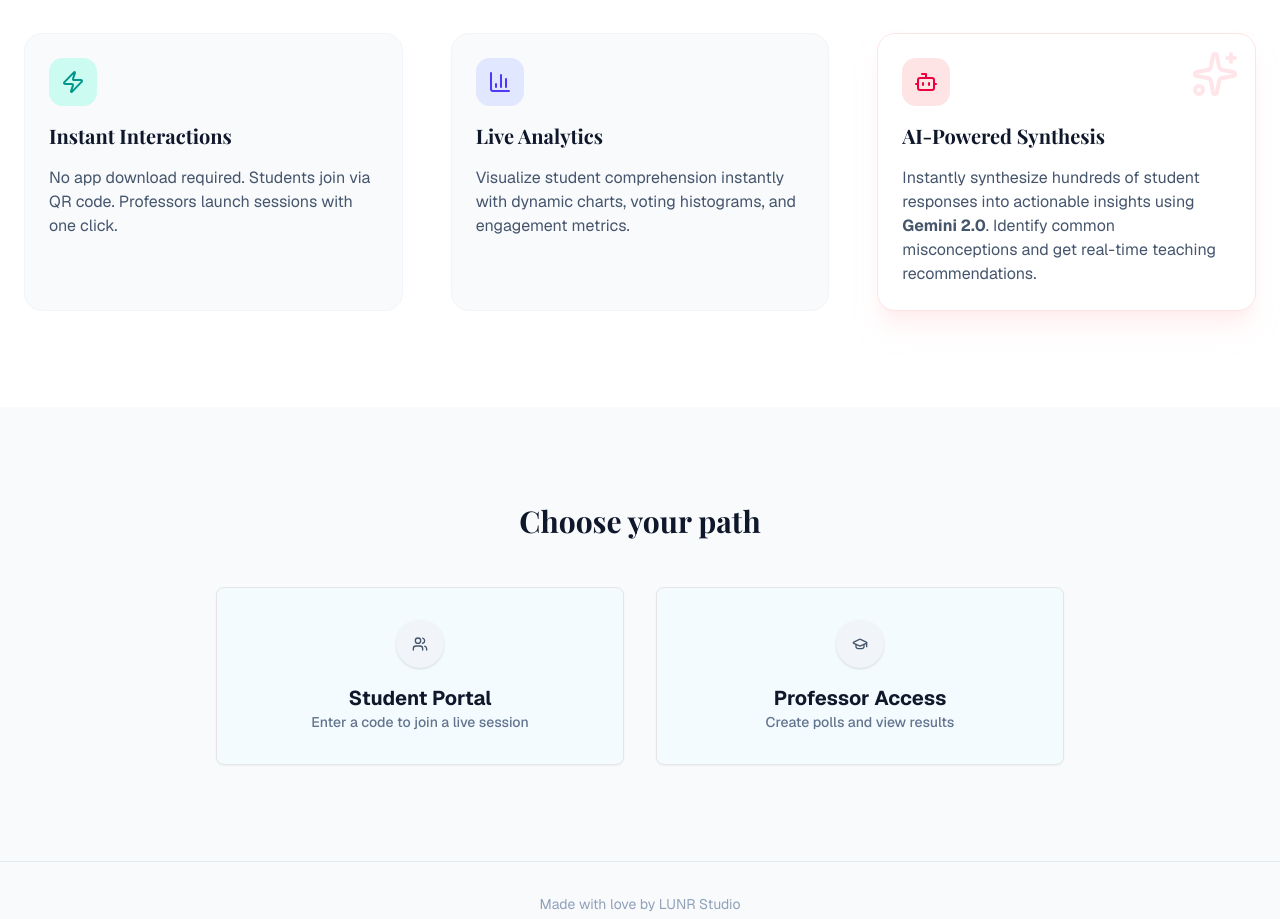
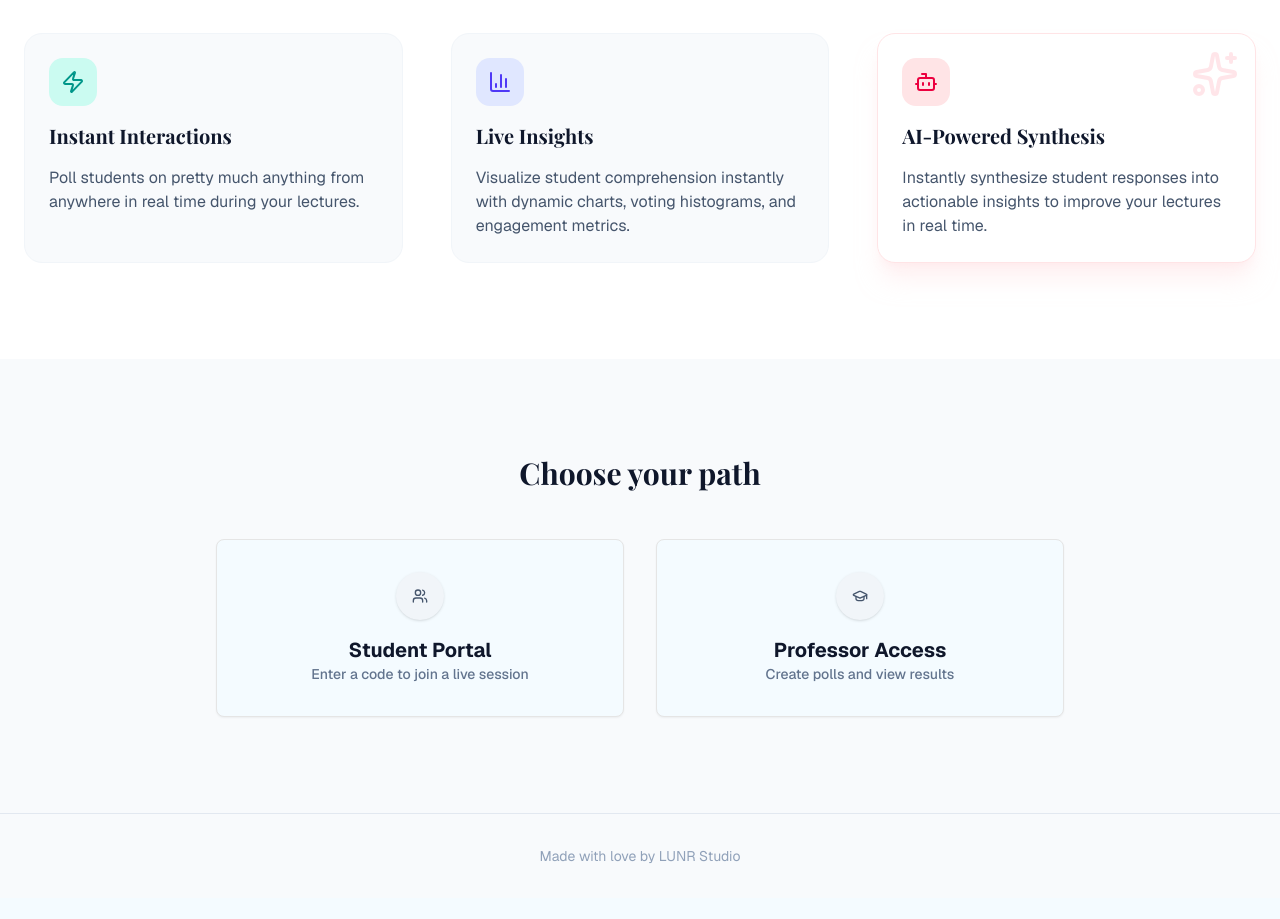
Before and after one commit to trishanpanch/lunr-poll, a Next.js app: page / in a window 1280 px wide. Shown: the part 1020-1939 px from the top of the page. After the commit the page ends 1918 px from the top, so only its background shows below. Built offline with nearby package versions, Linux system fonts and the light colour scheme; a web font is replaced by a local one.

Commit message:
content: update feature descriptions and titles

```diff
--- a/src/app/page.tsx
+++ b/src/app/page.tsx
@@ -78,14 +78,14 @@ export default function LandingPage() {
                 <Zap className="w-6 h-6" />
               </div>
               <h3 className="text-xl font-bold font-serif">Instant Interactions</h3>
-              <p className="text-slate-600">No app download required. Students join via QR code. Professors launch sessions with one click.</p>
+              <p className="text-slate-600">Poll students on pretty much anything from anywhere in real time during your lectures.</p>
             </div>
 
             <div className="space-y-4 p-6 rounded-2xl bg-slate-50 border border-slate-100">
               <div className="w-12 h-12 bg-indigo-100 rounded-xl flex items-center justify-center text-indigo-600">
                 <BarChart3 className="w-6 h-6" />
               </div>
-              <h3 className="text-xl font-bold font-serif">Live Analytics</h3>
+              <h3 className="text-xl font-bold font-serif">Live Insights</h3>
               <p className="text-slate-600">Visualize student comprehension instantly with dynamic charts, voting histograms, and engagement metrics.</p>
             </div>
 
@@ -98,7 +98,7 @@ export default function LandingPage() {
               </div>
               <h3 className="text-xl font-bold font-serif">AI-Powered Synthesis</h3>
               <p className="text-slate-600">
-                Instantly synthesize hundreds of student responses into actionable insights using <strong>Gemini 2.0</strong>. Identify common misconceptions and get real-time teaching recommendations.
+                Instantly synthesize student responses into actionable insights to improve your lectures in real time.
               </p>
             </div>
 
```
